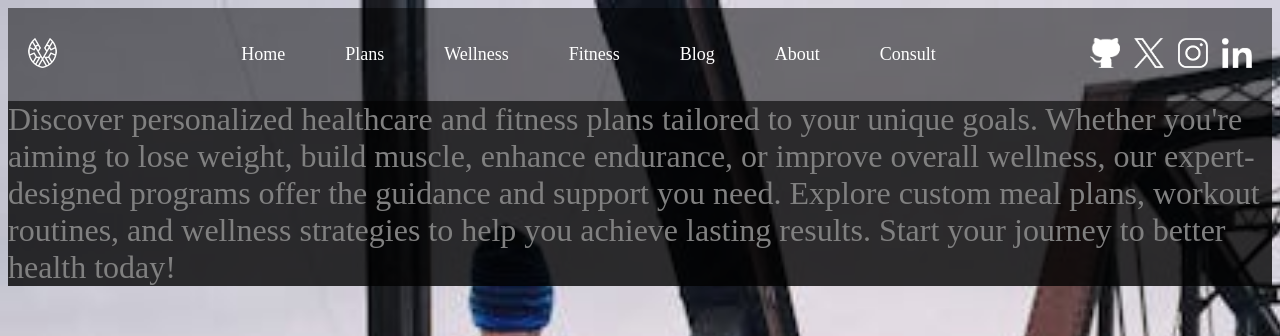
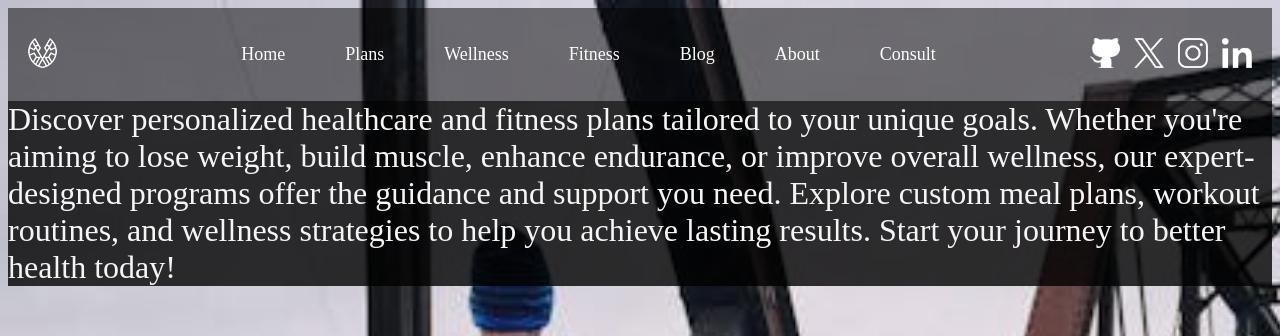
Before and after one commit to akashashwatgit/CtrlV_Project, a plain HTML site: page Plans/plans.html in a window 1280 px wide. Shown: the top 336 px of the page. Drawn offline with Linux system fonts and the light colour scheme.

Commit message:
Update plans.css

```diff
--- a/Plans/plans.css
+++ b/Plans/plans.css
@@ -70,7 +70,7 @@ body{
 .plans-text{
     font-size: xx-large;
     background-color: rgba(0, 0, 0, 0.8);
-    color: gray;
+    color: whitesmoke;
 }
 .navbar {
     display: flex;
```
